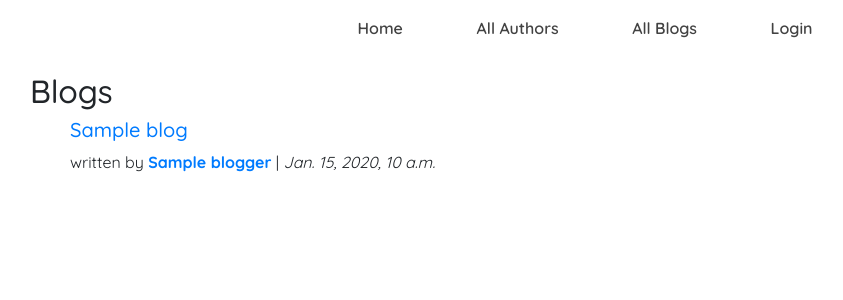
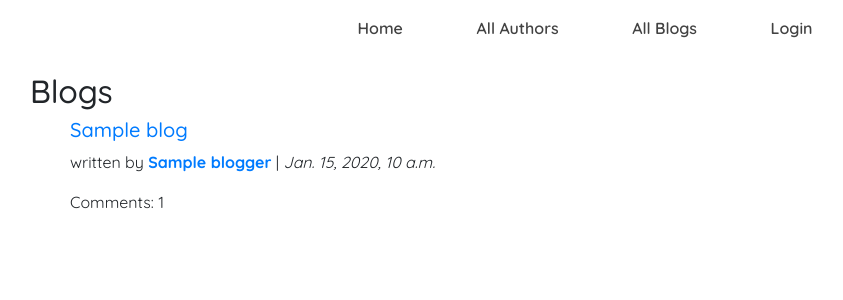
Before and after one commit to Navayuvan-SB/Mini-Blog-App, a Django app: template blog/templates/blog/blog_list.html in a window 1280 px wide. Shown: the top 300 px of the page, without its empty margins (55-898 px from the left). Run offline with Django 3.2, Linux system fonts and the light colour scheme; the template is opened without the code that fills it: most values are stand-ins (such as "Sample title", 1, 10 or a date in 2020); data that the repository does not hold is empty.

Commit message:
Add comment count on blog list view

```diff
--- a/blog/templates/blog/blog_list.html
+++ b/blog/templates/blog/blog_list.html
@@ -23,6 +23,7 @@ Blogs
       |
       <i>{{blog.post_date}} </i>
     </p>
+    <p>Comments: {{blog.comment_set.count}}</p>
   </div>
 
   {% endfor %}
```
